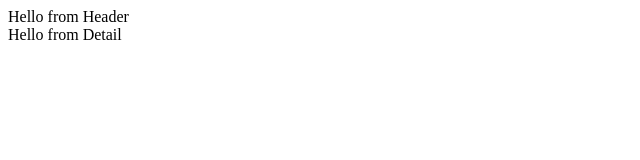
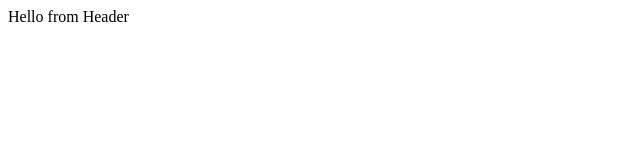
Before and after one commit to bryanakitchen/lab30-react-hooks-api, a React app: page /1 in a window 1280 px wide. Shown: the top 160 px of the page, without its empty margins (0-640 px from the left). Built offline with nearby package versions, Linux system fonts and the light colour scheme.

Commit message:
create detail page

```diff
--- a/src/components/app/App.jsx
+++ b/src/components/app/App.jsx
@@ -1,5 +1,5 @@
 import React from 'react';
-import { BrowserRouter as Router, Route, Switch} from 'react-router-dom';
+import { BrowserRouter as Router, Route } from 'react-router-dom';
 import AllCharacters from '../../container/AllCharacters';
 import Detail from '../detail/Detail';
 import Header from '../header/Header';
--- a/src/components/detail/Detail.jsx
+++ b/src/components/detail/Detail.jsx
@@ -1,16 +1,21 @@
 import React from 'react';
 import PropTypes from 'prop-types';
 
-function Detail() {
+function Detail({ name, url }) {
   return (
-    <div>
-        Hello from Detail
-    </div>
+    <>
+      <figure>
+        <img src={url} />
+        <figcaption>{name}</figcaption>
+      </figure>
+
+    </>
   );
 }
 
 Detail.propTypes = {
-
+  name: PropTypes.string.isRequired,
+  url: PropTypes.string.isRequired
 };
 
 export default Detail;
```
